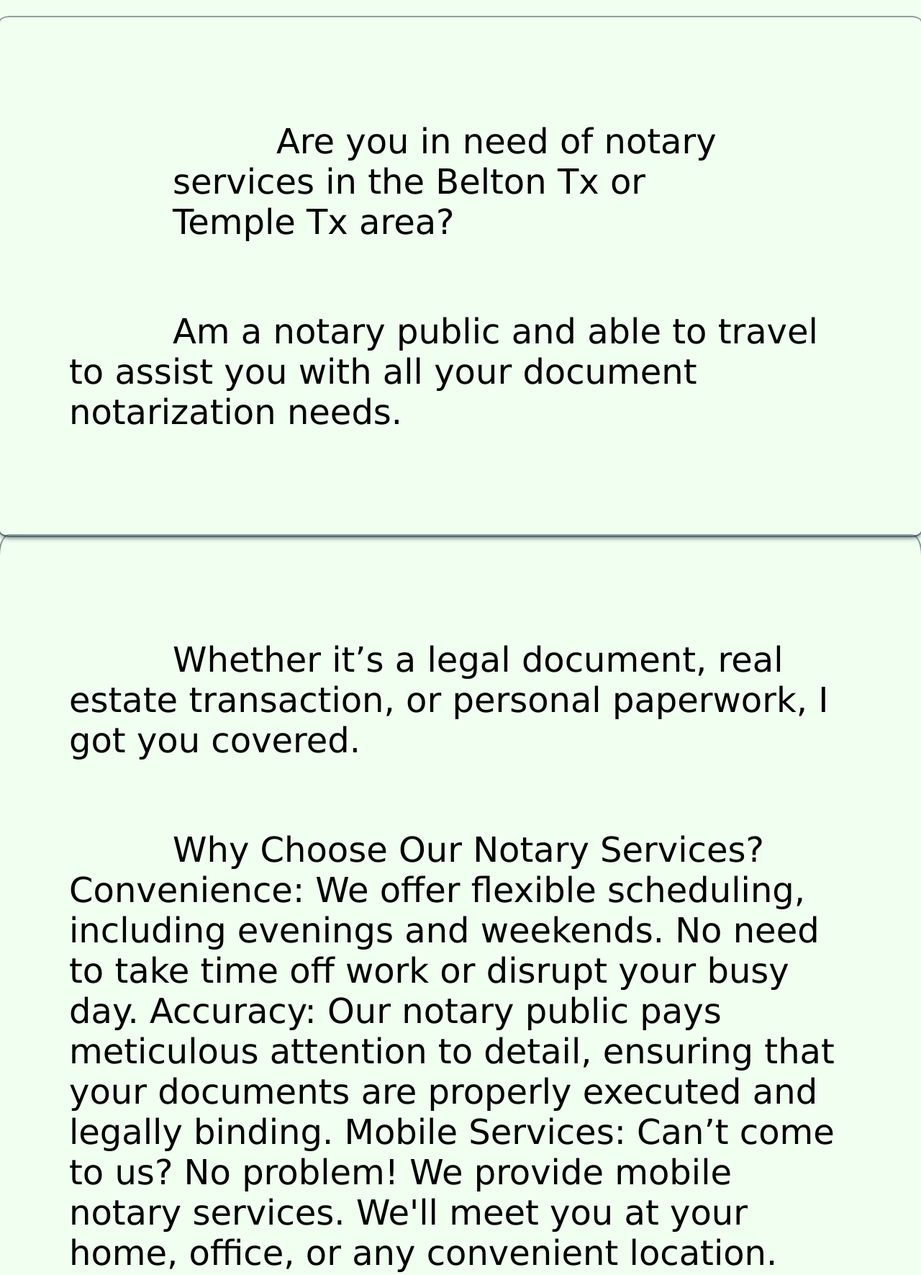
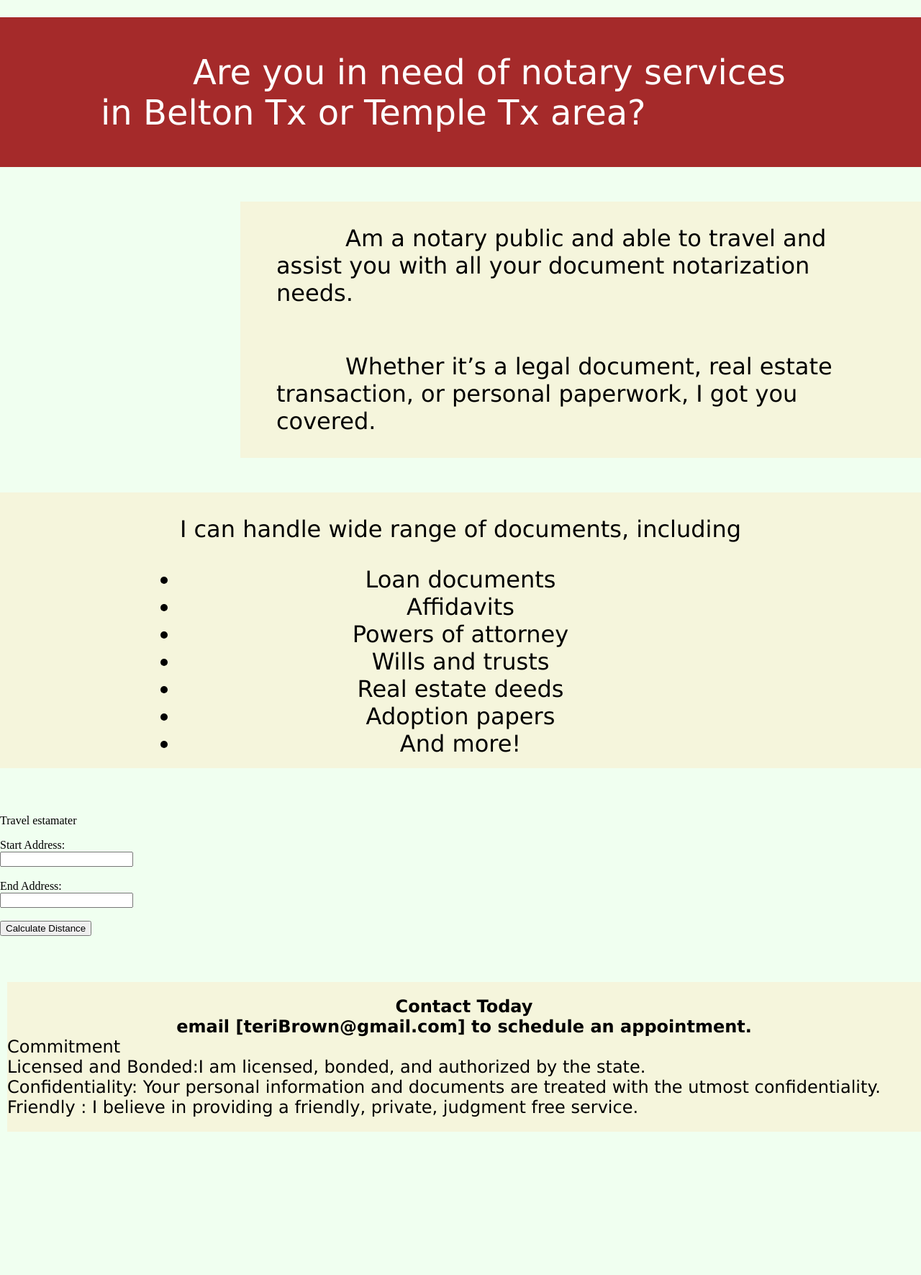
Before and after one commit to SINYDude/TeriNotary, a plain HTML site: page Index.html in a window 1280 px wide. Shown: the part 600-2371 px from the top of the page at 72% size. After the commit the page ends 2172 px from the top, so only its background shows below. Drawn offline with Linux system fonts and the light colour scheme; some packages are replaced by stand-ins of ours.

Commit message:
Updatess

```diff
--- a/Index.html
+++ b/Index.html
@@ -17,8 +17,8 @@
 
 
 <div class="flex-headNav" >
-    <a href="">One</a>
-    <a href="">Two</a>
+    <a href="#travelCalc">Travel Calulator</a>
+    <a href="#Services">Services</a>
     <a href="" style="margin-right: 10px;">Three</a>
 </div>
 <body>
@@ -40,73 +40,40 @@
     </div>
 
 
+    <div class="flex-bodyHead">
+        <div style="max-width: 1000px;">
+            <p>Are you in need of notary services in Belton Tx or Temple Tx area?</p>
+        </div>
+    </div>
+
     <div class="flex-body">
+        <div class="flex-bodyPar" >
+            <p> Am a notary public and able to travel and assist you with all your document notarization needs.</p>
 
-        <div style="max-width: 85rem;  box-shadow: rgba(6, 24, 44, 0.4) 0px 0px 0px 2px, rgba(6, 24, 44, 0.65) 0px 4px 6px -1px, rgba(255, 255, 255, 0.08) 0px 1px 0px inset; border-radius: 1%;">
-            <div class="flex-bodyPar">
+            <p> Whether it’s a legal document, real estate transaction, or personal paperwork, I got you covered. </p>
+        </div>
+    </div>
 
-                <p style="margin-left: 3em; margin-right: 3em;">
-                    Are you in need of notary services in the Belton Tx or Temple Tx area?
-                </p>
-                <p> Am a notary public and able to travel to assist you with all your document notarization needs.</p>
+    <div class="flexMidbody">
+
+        <div>
+            <p id="Services">I can handle wide range of documents, including</p>
+
+            <ul class="bodyList" >
+                <li>Loan documents</li>
+                <li>Affidavits</li>
+                <li>Powers of attorney</li>
+                <li>Wills and trusts</li>
+                <li>Real estate deeds</li>
+                <li>Adoption papers</li>
+                <li>And more!</li>
+            </ul>
         </div>
 
     </div>
 
-        <div style="max-width: 85rem;  box-shadow: rgba(6, 24, 44, 0.4) 0px 0px 0px 2px, rgba(6, 24, 44, 0.65) 0px 4px 6px -1px, rgba(255, 255, 255, 0.08) 0px 1px 0px inset; border-radius: 1%;">
-            <div class="flex-bodyPar">
-                <p>
-                    Whether it’s a legal document, real estate transaction, or personal paperwork, I got you covered.
-                </p>
-
-                <p>
-                    Why Choose Our Notary Services?
-                    Convenience: We offer flexible scheduling, including evenings and weekends. No need to take time off work or disrupt your busy day.
-                    Accuracy: Our notary public pays meticulous attention to detail, ensuring that your documents are properly executed and legally binding.
-                    Mobile Services: Can’t come to us? No problem! We provide mobile notary services. We'll meet you at your home, office, or any convenient location.
-
-                </p>
-            </div>
-            <div class="flex-bodyPar">
-                <div style="flex-direction: column;">
     <div>
-                        <ul class="bodyList" >
-                            <li>Coffee</li>
-                            <li>Tea</li>
-                            <li>Coca Cola</li>
-                        </ul>
-                    </div>
-                    <p>
-                        Wide Range of Documents: We handle various types of documents, including:
-                        Loan documents
-                        Affidavits
-                        Powers of attorney
-                        Wills and trusts
-                        Real estate deeds
-                        Adoption papers
-                        And more!
-                        Our Commitment to Professionalism
-                        Licensed and Bonded: Our notary public is licensed, bonded, and authorized by the state.
-                        Confidentiality: Your personal information and documents are treated with the utmost confidentiality.
-                        Friendly Service: We believe in providing a friendly and approachable service. No stuffy offices here!
-                        Contact Us Today
-                        Don’t leave your important documents to chance. Trust our experienced notary public to handle your notarization needs promptly and accurately. Call us at [Phone Number] or email [Email Address] to schedule an appointment.
-
-                        Disclaimer: This advertisement is for illustrative purposes only. Please consult with our notary public for specific details and pricing.
-                    </p>
-                </div>
-            </div>
-        </div>
-    </div>
-
-
-
-
-
-
-
-
-
+        <p id="travelCalc">Travel estamater</p>
 
         <form id="addressForm">
             <label for="startAddress">Start Address:</label><br>
@@ -116,6 +83,23 @@
             <button type="button" onclick="calculateDistance()">Calculate Distance</button>
         </form>
         <p id="totalDistance"></p>
+
+    </div>
+
+    <div class="flex-bodyClose">
+        <b>
+        <p style="text-align: center;">Contact Today</p>
+        <p style="text-align: center;">email [teriBrown@gmail.com] to schedule an appointment.</p>
+        </b>
+        <p>Commitment</p>
+        <p>Licensed and Bonded:I am licensed, bonded, and authorized by the state.</p>
+        <p>Confidentiality: Your personal information and documents are treated with the utmost confidentiality.</p>
+        <p>Friendly : I believe in providing a friendly, private,  judgment free service.</p>
+
+
+        </p>
+    </div>
+
 
 
     <script>
--- a/index.css
+++ b/index.css
@@ -9,6 +9,7 @@ body {
     margin: 0;
     background-color:honeydew;
     gap: 3rem;
+
 }
 
 .flex-headNav {
@@ -68,26 +69,82 @@ body {
 ul.bodyList{
     margin: 0;
     padding: 0;
+    gap: 0;
 
 }
 
-.flex-body {
 
+.flex-bodyHead {
     display: flex;
     flex-direction: column;
+    align-items: center;
+    font-size: 3em;
+    text-indent: 3px;
+    background-color: brown;
+    p {
 
-    align-items: center;
+        text-indent: 8rem;
+
+        font-family: Verdana, sans-serif;
+        color: white;
+    }
+}
+
+
+
+
+.flex-body{
+    display: flex;
+    flex-direction: column;
+    /* align Body */
+    align-items:flex-end;
 
 }
 
+
 .flex-bodyPar {
-    margin: 6rem;
+    /* margin: 6rem; */
     display: flex;
     flex-direction: column;
+    font-size: 2em;
+    text-indent: 3em;
+    width: 70%;
+    padding-left: 50px;
 
-    font-size: 3em;
-text-indent: 3em;
+    background-color: beige;
     p {
+        margin-right: 100px;
         font-family: Verdana, sans-serif;
     }
 }
+
+.flexMidbody {
+    display: flex;
+    flex-direction: column;
+    background-color: beige;
+    text-align: center;
+    /* align Body */
+    align-items:center;
+
+    font-family: Verdana, sans-serif;
+    font-size: 2em;
+    padding-bottom: 15px;
+}
+
+.flex-bodyClose {
+    display: flex;
+    flex-direction: column;
+    background-color: beige;
+    text-align: left;
+    /* align Body */
+    align-items:left;
+    margin-left: 10px;
+    font-family: Verdana, sans-serif;
+    font-size: 1.5em;
+    padding-top: 20px;
+    padding-bottom: 20px;
+    p {
+        margin: 0;
+    }
+
+}
```
Lines whose indentation alone changed are shown as unchanged.
